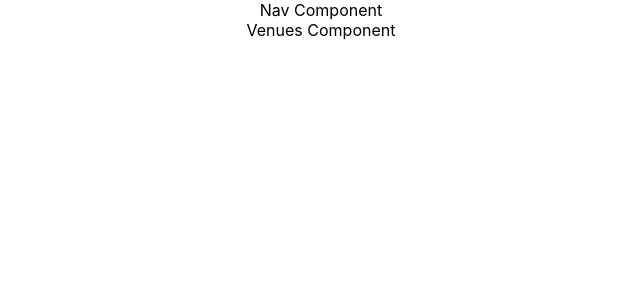
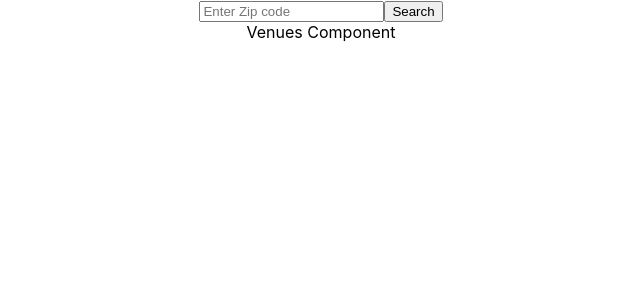
Before and after one commit to rajal-kumar/venue-search, a React (Create React App) app: page / in a window 1280 px wide. Shown: the top 300 px of the page, without its empty margins (319-959 px from the left). Built offline with nearby package versions, Linux system fonts and the light colour scheme.

Commit message:
added input and button fields also added state to the component

```diff
--- a/src/components/Nav.jsx
+++ b/src/components/Nav.jsx
@@ -1,10 +1,31 @@
 import React from 'react'
 
 class Nav extends React.Component {
+  constructor() {
+    super()
+    this.state = {
+      zipCode: ''
+    }
+  }
+
+  searchVenue() {
+    console.log('searchVenues: ' + this.state.zipCode)
+  }
+
+  updateZipCode(event) {
+    console.log('updateZipCode: ' + event.target.value)
+
+    //This is updating the values in the state.
+    this.setState({
+      zipCode: event.target.value
+    })
+  }
+
   render() {
     return (
       <div>
-        Nav Component
+        <input onChange={this.updateZipCode.bind(this)} type="text" placeholder="Enter Zip code" />
+        <button onClick={this.searchVenue.bind(this)}>Search</button>
       </div>
     )
   }
```
